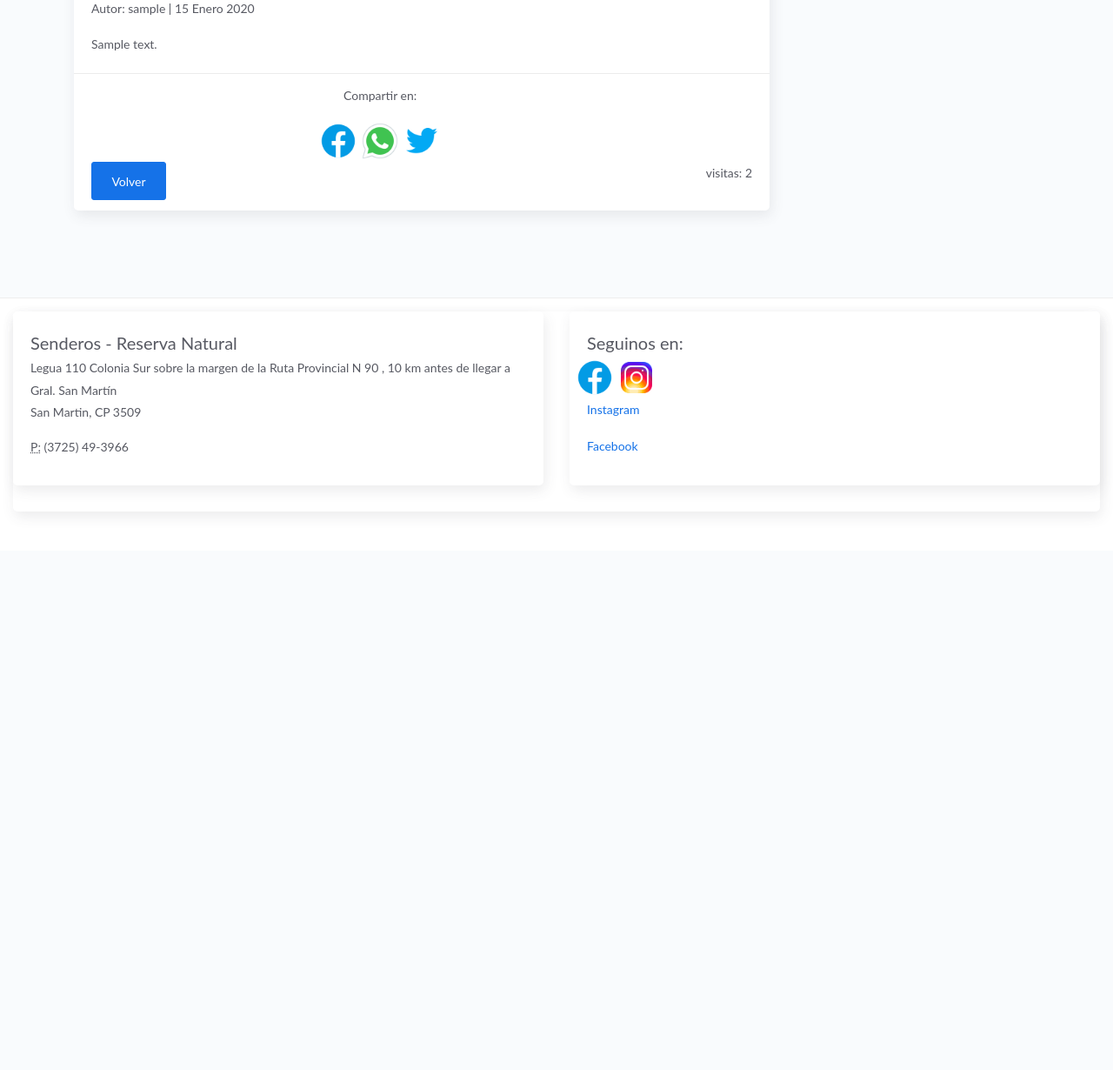
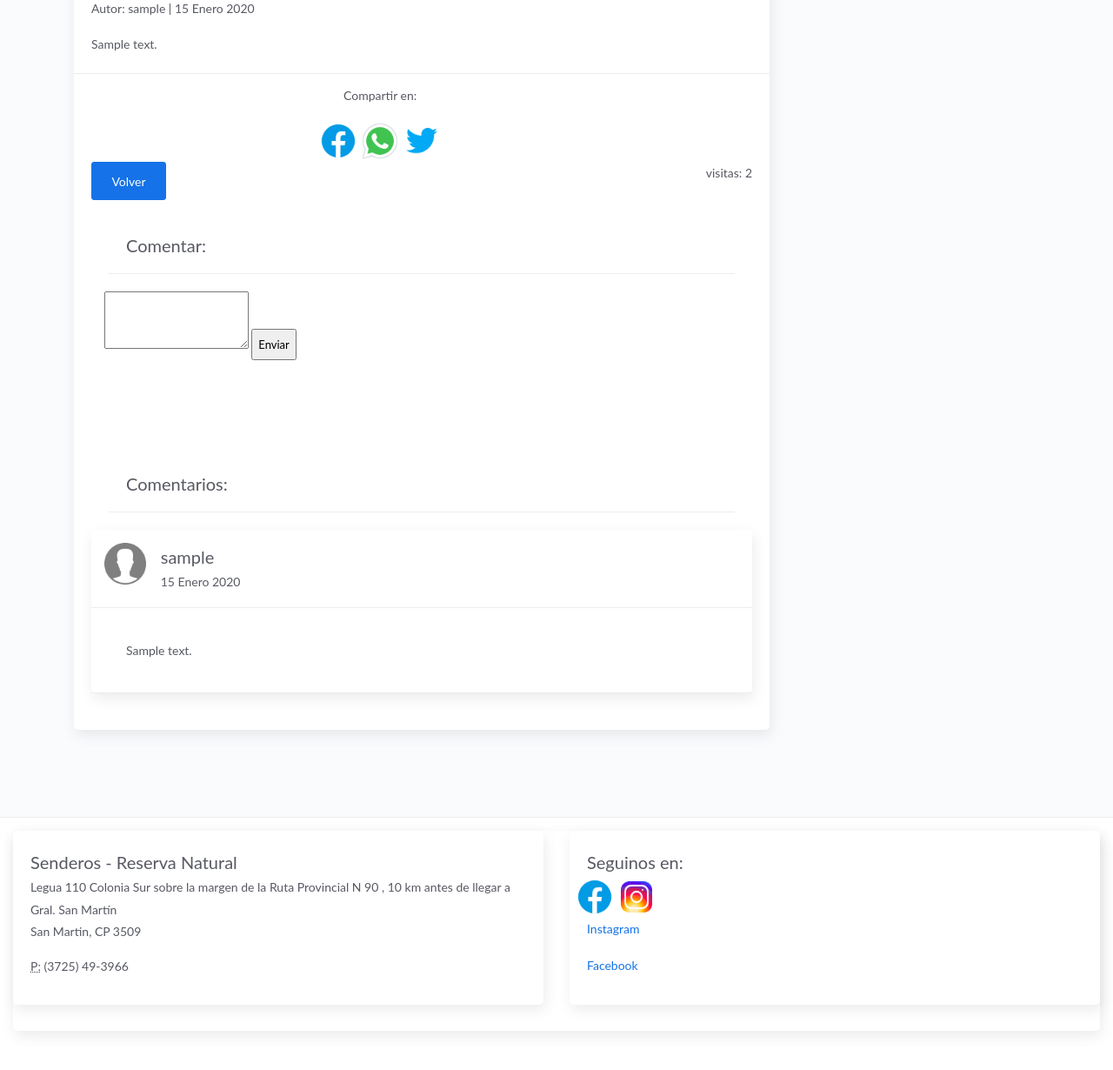
Before and after one commit to info22-c5-grupo6/TP_Blog_Proyecto_Granja_Sustentable, a Django app: page /post/1/ in a window 1280 px wide. Shown: the part 747-1977 px from the top of the page at 87% size. Before the commit the page ends 1314 px from the top, so only its background shows below. Run offline with Django 4.2, Linux system fonts and the light colour scheme; tables that the repository leaves empty hold one stand-in row (values such as "Sample post"); grey boxes marked "Sample" are stand-in pictures; some libraries are stand-ins or nearby versions.

Commit message:
Agregado Comentarios en Publicaciones

```diff
--- a/blog/apps/post/views.py
+++ b/blog/apps/post/views.py
@@ -8,6 +8,8 @@ from django.contrib import messages
 from django.urls import reverse_lazy
 
 from django.contrib.admin.views.decorators import staff_member_required  # Import para el create requerir que el usuario sea parte del staff (administrador)
+
+from django.contrib.auth.decorators import login_required # Import login para comentar
 
 # Create your views here.
 def home(request):
@@ -81,9 +83,14 @@ def crear_post(request):
 def ver_post(request, id):
     if request.method=='GET':
         posteo = Post.objects.get(id=id)
+        comentarios = Comentario.objects.filter(post=id)
+
         posteo.visitas += 1                                         #Incrementa el conteo de visitas
         Post.objects.filter(id=id).update(visitas=posteo.visitas)   #Actualiza la bd las visitas
-        context = { 'posteo': posteo}
+        context = {
+             'posteo': posteo,
+             'comentarios':comentarios
+         }
     return render(request, 'post/post.html', context)
 
 #Vista para registrar un usuario
@@ -101,3 +108,23 @@ def registroUsuario(request):
         'registro_form': registro_form,
     }
     return render(request, 'registration/registro_usuario.html', context)
+
+#Vista para Comentar un Post
+
+@login_required
+def comentar_Post(request):
+
+    print('id_post :  ', request.POST.get('id_post'))
+
+    com = request.POST.get('comentario',None)
+    print('aqui con:',com)
+    usu = request.user
+    print(usu)
+
+    noti = request.POST.get('id_post', None)
+    print('aqui noti:', noti)
+    post = Post.objects.get(id = noti)
+    print(post)
+    Comentario.objects.create(usuario = usu, post = post, texto = com)
+
+    return redirect(reverse_lazy('post', kwargs={'id': noti}))
--- a/blog/blog/urls.py
+++ b/blog/blog/urls.py
@@ -37,4 +37,6 @@ urlpatterns = [
     path('accounts/', include('django.contrib.auth.urls')), #agregado
     path('', TemplateView.as_view(template_name='home.html'), name='home'), #agregado
 
+    path('comentar/', comentar_Post, name='comentar'),
+
 ] + static(settings.MEDIA_URL, document_root=settings.MEDIA_ROOT)
--- a/blog/templates/post/post.html
+++ b/blog/templates/post/post.html
@@ -1,6 +1,6 @@
 {% extends "plantilla2.html" %}
 {% load static %}
-{% block title %} posteo.titulo {% endblock %}
+{% block title %} {{posteo.titulo}} {% endblock %}
 {% block content %}
 
 <!– Insertar contenido desde aqui –>
@@ -22,6 +22,9 @@
     </div>
 
     <div class="card-footer bg-transparent border-success">
+
+        <!– Seccion Redes Sociales –>
+
       <div class="container" style="width: 240px;">
         <div class="col-auto">
           <p>Compartir en:</p>
@@ -39,6 +42,8 @@
         </div>
       </div>
 
+      <!– Boton Ver Publicacion –>
+
       <div class="row">
 				<div class="col-sm-6">
 					<div>
@@ -52,12 +57,60 @@
 				</div>
 			</div>
 
+      <!– Seccion Comentar –>
+      <div class="card-body">
+        <div class="card-header">
+          <h5 class="card-title">Comentar:</h5>
+        </div>
+      </div>
 
+      <div class="container">
+        <form method="POST" action="{% url 'comentar' %}">
+          {% csrf_token %}
+          <textarea name="comentario" maxlength="1500"> </textarea>
+          <input type="text" name="id_post" value="{{posteo.id}}" hidden="" required="required">
+          <input type="submit" value="Enviar">
+        </form>
+        <br><br><br>
+      </div>
 
+      <!-- Seccion Comentarios -->
 
+      <div>
+        <div class="card-body">
+          <div class="card-header">
+            <h5 class="card-title">Comentarios:</h5>
+          </div>
+        </div>
 
+        <div class="card">
+          {% for com in comentarios %}
 
+          <div class="card-header" style="padding: 2% 0% 0% 2%;">
 
+            <div class="row" style="justify-content: left;">
+              <div class="col-sm-1">
+                <div>
+                  <img src="{% static 'img/user/no-image-128px.png' %}" width="48" height="48">
+                 </div>
+              </div>
+              <div class="col-sm-6">
+                <div style="text-align: left;">
+                  <h5 class="card-title" >{{com.usuario}}</h5>
+                  <p>{{com.fecha_creacion}}</p>
+                </div>
+              </div>
+            </div>
+          </div>
+          <div class="card-header">
+            <div class="card-body">
+              <p class="card-text">{{com.texto}}</p>
+            </div>
+          </div>
+          {% endfor %}
+
+        </div>
+      </div>
     </div>
 	</div>
 </div>
```
Also changed, not shown: blog/apps/post/models.py (line endings or trailing spaces), blog/static/img/user/no-image-128px.png (added).
